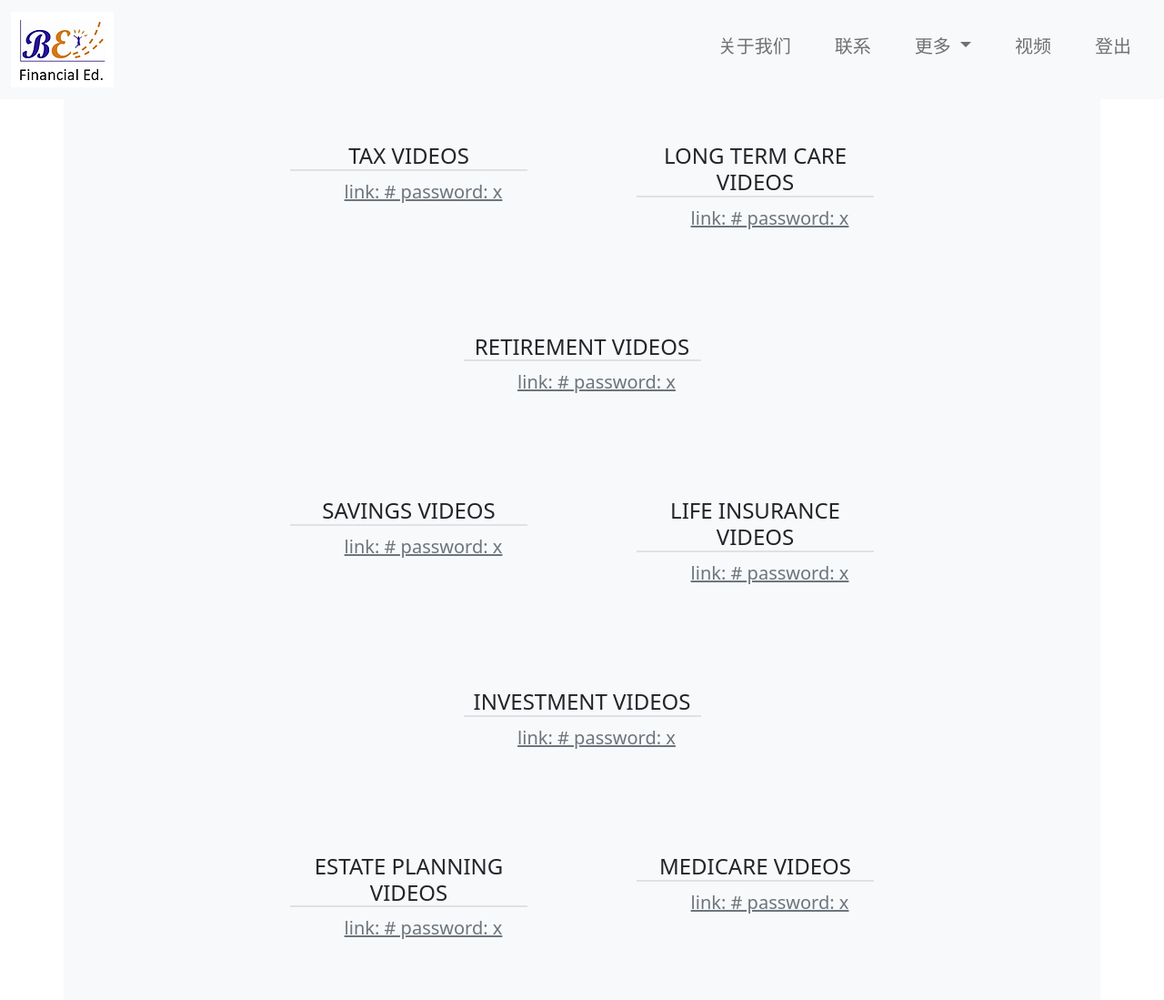
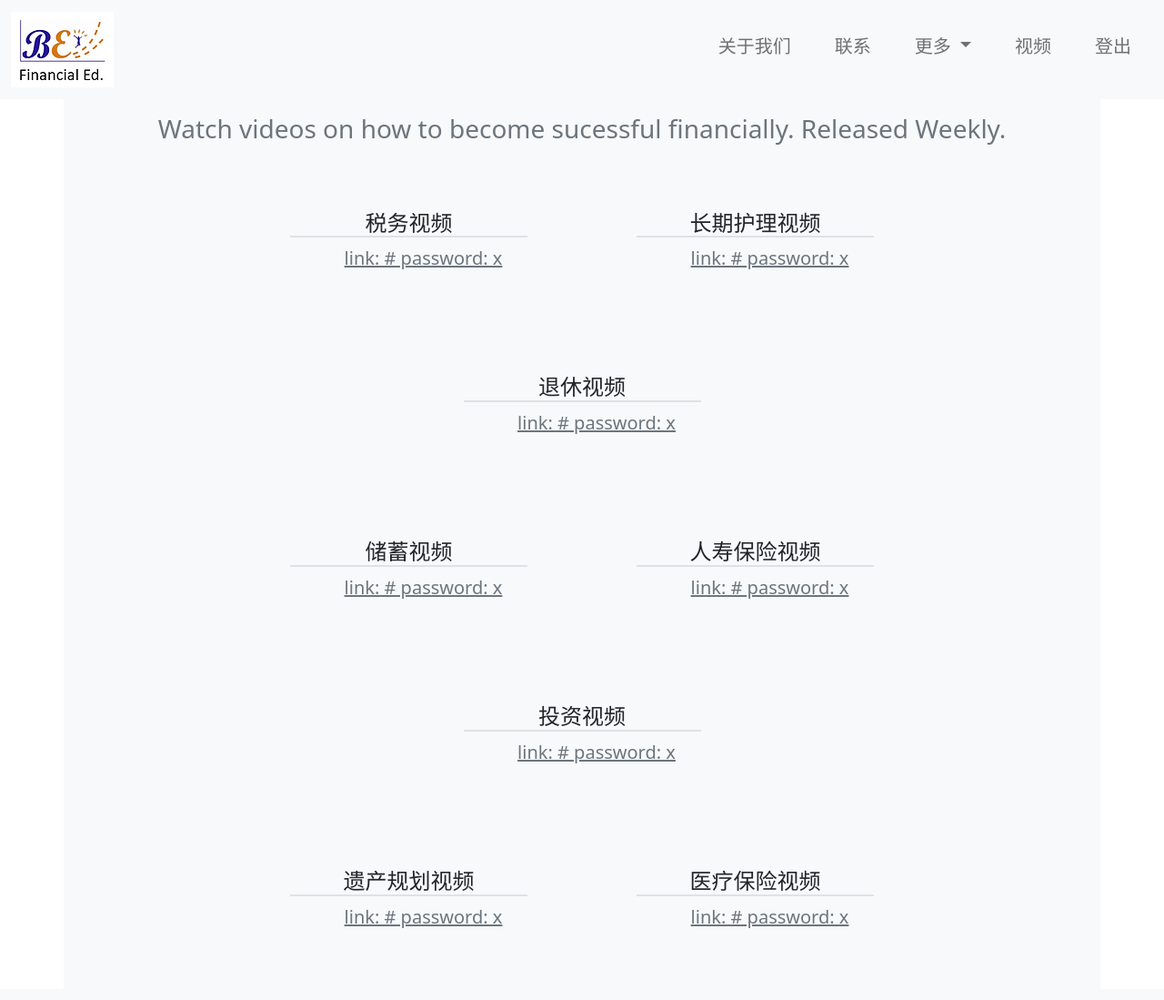
Before and after one commit to yaoyao082008/webpage, a Django app: page /videos/ in a window 1280 px wide. Shown: the whole page at 91% size. After the commit the page ends 1020 px from the top, so only its background shows below. Run offline with Django 4.2, Linux system fonts and the light colour scheme; a user stored in the database is signed in; tables that the repository leaves empty hold one stand-in row (values such as "Sample post").

Commit message:
clean and translated

```diff
--- a/homepage/templates/page/contact.html
+++ b/homepage/templates/page/contact.html
@@ -1,5 +1,5 @@
 <!DOCTYPE html>
-<html lang="en">
+<html lang="zh-CN">
 
 
 {% load static %}
--- a/homepage/templates/page/index.html
+++ b/homepage/templates/page/index.html
@@ -1,5 +1,5 @@
 <!DOCTYPE html>
-<html lang="en">
+<html lang="zh-CN">
   {% load static %}
 
   <head>
--- a/homepage/urls.py
+++ b/homepage/urls.py
@@ -1,8 +1,26 @@
-from django.urls import path,include
+"""
+URL configuration for webpage project.
+
+The `urlpatterns` list routes URLs to views. For more information please see:
+    https://docs.djangoproject.com/en/4.2/topics/http/urls/
+Examples:
+Function views
+    1. Add an import:  from my_app import views
+    2. Add a URL to urlpatterns:  path('', views.home, name='home')
+Class-based views
+    1. Add an import:  from other_app.views import Home
+    2. Add a URL to urlpatterns:  path('', Home.as_view(), name='home')
+Including another URLconf
+    1. Import the include() function: from django.urls import include, path
+    2. Add a URL to urlpatterns:  path('blog/', include('blog.urls'))
+"""
+from django.urls import path
 from . import views
 
-
-urlpatterns=[
-    path("",views.index),
-    path("webpage/",include("webpage.urls"))
-    ]
+urlpatterns = [
+    path('', views.index, name='index'),
+    path('signin/',views.signin,name='signin'),
+    path('signup/',views.signup,name='signup'),
+    path('signout/',views.signout,name='signout'),
+    path('contact/',views.contact,name='contact'),
+]
--- a/videos/templates/video.html
+++ b/videos/templates/video.html
@@ -1,5 +1,5 @@
 <!DOCTYPE html>
-<html lang="en">
+<html lang="zh-CN">
   {% load static %}
   <head>
     <meta charset="UTF-8" />
@@ -93,11 +93,17 @@
 
     <section>
       <div class="container-lg bg-light">
+
         <div class="row justify-content-center">
 
+          <div class="m-3">
+            <p class="h3 text-center text-muted">
+              Watch videos on how to become sucessful financially. Released Weekly.
+            </p>
+          </div>
           <div class="col-md-3 col-12 text-center m-5">
             <h4 class="border-2 border-bottom">
-              TAX VIDEOS
+              税务视频
             </h4>
             <ul>
               {% for vid in tax %}
@@ -107,7 +113,7 @@
           </div>
           <div class="col-md-3 col-12 text-center m-5">
             <h4 class="border-2 border-bottom">
-              LONG TERM CARE VIDEOS
+              长期护理视频
             </h4>
             <ul>
               {% for vid in long_term_care %}
@@ -117,7 +123,7 @@
           </div>
           <div class="col-md-3 col-12 text-center m-5">
             <h4 class="border-2 border-bottom">
-              RETIREMENT VIDEOS
+              退休视频
             </h4>
             <ul>
               {% for vid in retirement %}
@@ -129,7 +135,7 @@
         <div class="row justify-content-center">
           <div class="col-md-3 col-12 text-center m-5">
             <h4 class="border-2 border-bottom">
-              SAVINGS VIDEOS
+              储蓄视频
             </h4>
             <ul>
               {% for vid in savings %}
@@ -139,7 +145,7 @@
           </div>
           <div class="col-md-3 col-12 text-center m-5">
             <h4 class="border-2 border-bottom">
-              LIFE INSURANCE VIDEOS
+              人寿保险视频
             </h4>
             <ul>
               {% for vid in life_insurance %}
@@ -149,7 +155,7 @@
           </div>
           <div class="col-md-3 col-12 text-center m-5">
             <h4 class="border-2 border-bottom">
-              INVESTMENT VIDEOS
+              投资视频
             </h4>
             <ul>
               {% for vid in investment %}
@@ -161,7 +167,7 @@
         <div class="row justify-content-center">
           <div class="col-md-3 col-12 text-center m-5">
             <h4 class="border-2 border-bottom">
-              ESTATE PLANNING VIDEOS
+              遗产规划视频
             </h4>
             <ul>
               {% for vid in estate_planning %}
@@ -171,7 +177,7 @@
           </div>
           <div class="col-md-3 col-12 text-center m-5">
             <h4 class="border-2 border-bottom">
-              MEDICARE VIDEOS
+              医疗保险视频
             </h4>
             <ul>
               {% for vid in medicare %}
--- /dev/null
+++ b/videos/urls.py
@@ -0,0 +1,7 @@
+from django.urls import path
+from . import video_views
+
+urlpatterns = [
+    path('videos/', video_views.video, name='video'),
+
+]
--- a/webpage/urls.py
+++ b/webpage/urls.py
@@ -16,17 +16,10 @@ Including another URLconf
 """
 from django.contrib import admin
 from django.urls import path,include
-from django.conf import settings
-from django.conf.urls.static import static
-from homepage import views
-from videos import video_views
+
 
 urlpatterns = [
     path('admin/', admin.site.urls),
-    path('', views.index, name='index'),
-    path('signin/',views.signin,name='signin'),
-    path('signup/',views.signup,name='signup'),
-    path('signout/',views.signout,name='signout'),
-    path('contact/',views.contact,name='contact'),
-    path('videos/',video_views.video,name='video'),
+    path('',include('homepage.urls')),
+    path('',include('videos.urls'))
 ]
```
